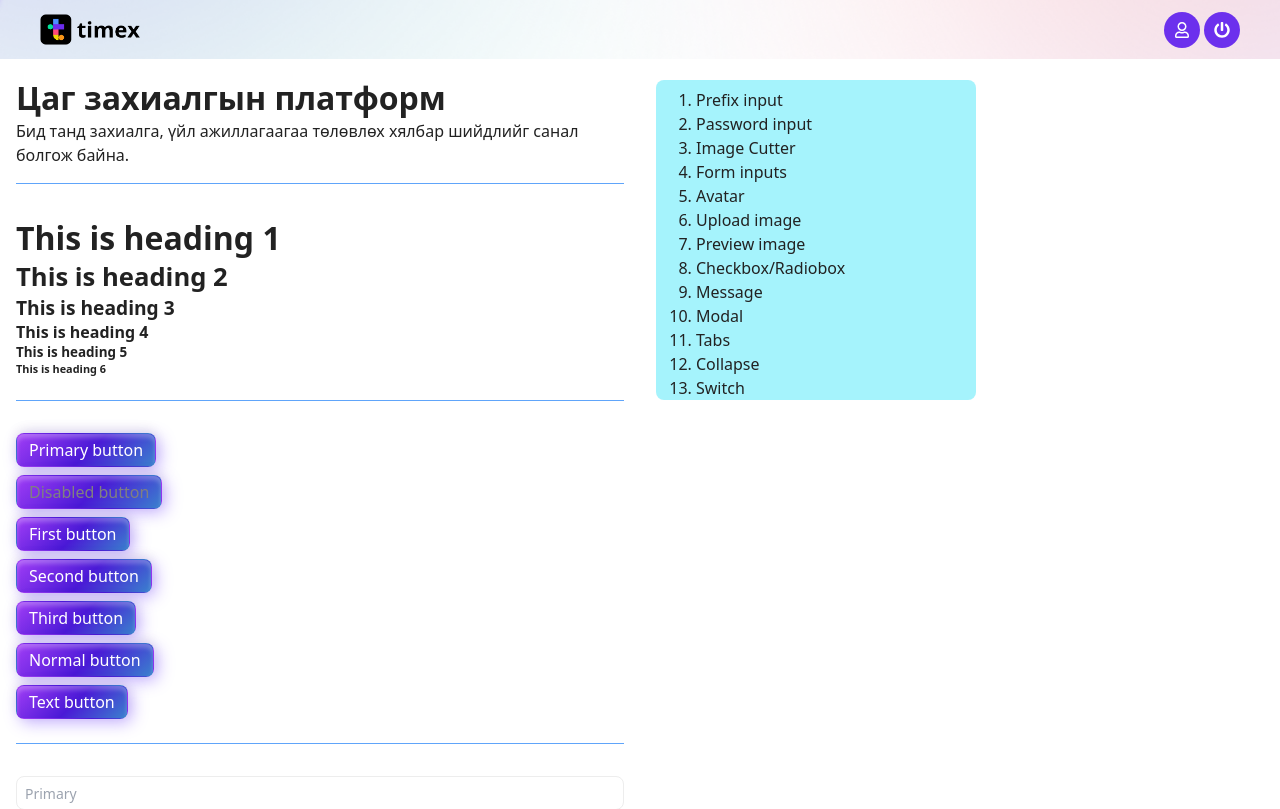
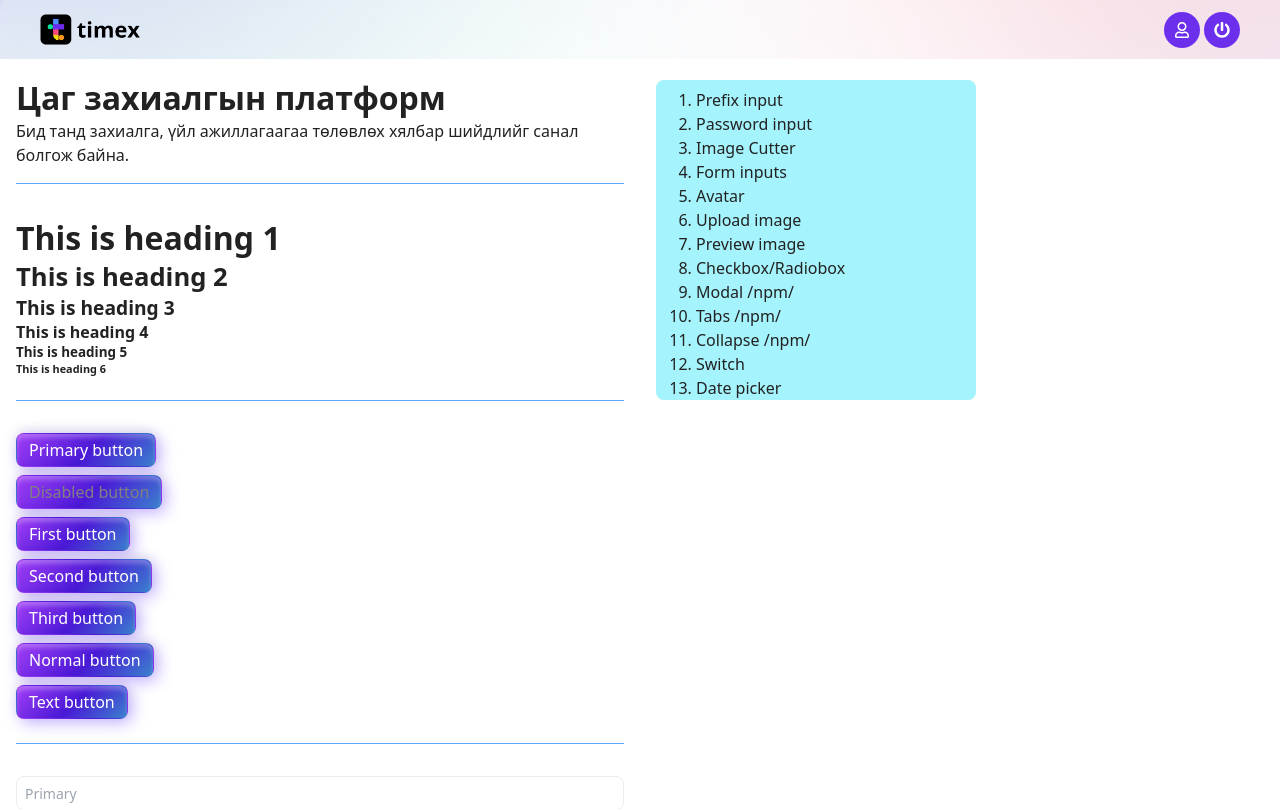
Before and after one commit to garnet888/timex-tailwind, a Next.js app: page / in a window 1280 px wide. Shown: the top 809 px of the page. Built offline with nearby package versions, Linux system fonts and the light colour scheme.

Commit message:
update todo

```diff
--- a/src/app/page.jsx
+++ b/src/app/page.jsx
@@ -253,10 +253,9 @@ export default function Home() {
             <li>Upload image</li>
             <li>Preview image</li>
             <li>Checkbox/Radiobox</li>
-            <li>Message</li>
-            <li>Modal</li>
-            <li>Tabs</li>
-            <li>Collapse</li>
+            <li>Modal /npm/</li>
+            <li>Tabs /npm/</li>
+            <li>Collapse /npm/</li>
             <li>Switch</li>
             <li>Date picker</li>
             <li>Carousel</li>
--- a/src/styles/main.css
+++ b/src/styles/main.css
@@ -18,7 +18,6 @@
   --light-grey-color: #f3f3f3;
 
   --header-height: 60px;
-  --footer-height: 280px;
 }
 
 /* @media (prefers-color-scheme: dark) {
--- a/tailwind.config.js
+++ b/tailwind.config.js
@@ -27,7 +27,6 @@ module.exports = {
       height: {
         header: 'var(--header-height)',
         home_top: 'calc(100vh - var(--header-height))',
-        footer: 'var(--footer-height)',
       },
       minHeight: {
         content: 'calc(100vh - var(--header-height))',
```
